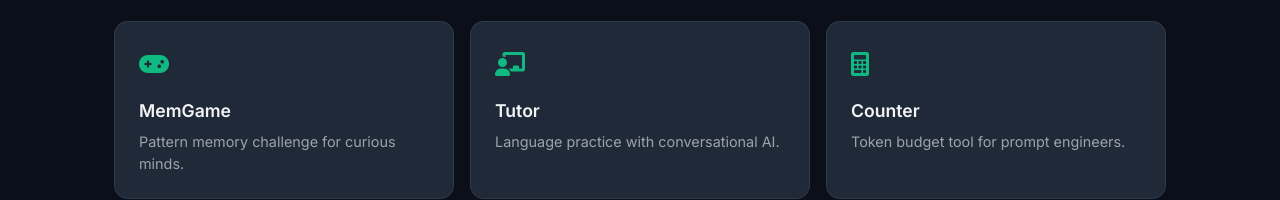
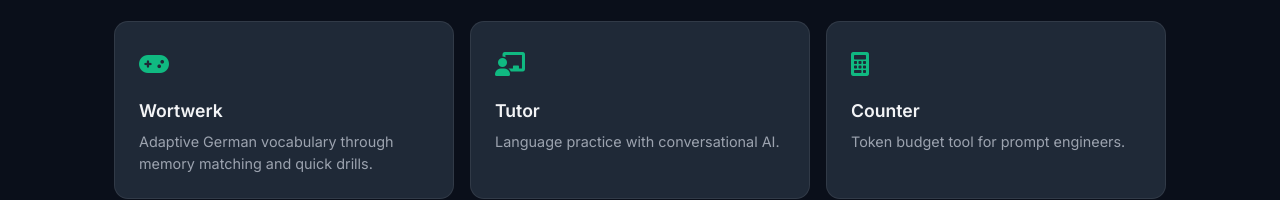
Before and after one commit to artnoage/Metaskepsis, a plain HTML site: page index.html in a window 1280 px wide. Shown: the part 615-815 px from the top of the page. Drawn offline with Linux system fonts and the light colour scheme.

Commit message:
feat: rename memory game to Wortwerk

```diff
--- a/index.html
+++ b/index.html
@@ -53,8 +53,8 @@
         <div class="grid grid--3">
           <a href="/memgame/" class="card">
             <div class="card__icon"><i class="fas fa-gamepad"></i></div>
-            <h3>MemGame</h3>
-            <p>Pattern memory challenge for curious minds.</p>
+            <h3>Wortwerk</h3>
+            <p>Adaptive German vocabulary through memory matching and quick drills.</p>
           </a>
           <a href="/tutor/" class="card">
             <div class="card__icon"><i class="fas fa-chalkboard-teacher"></i></div>
```
